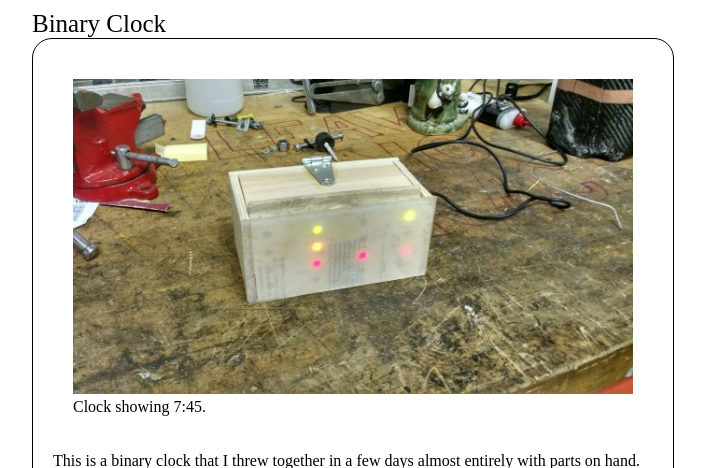
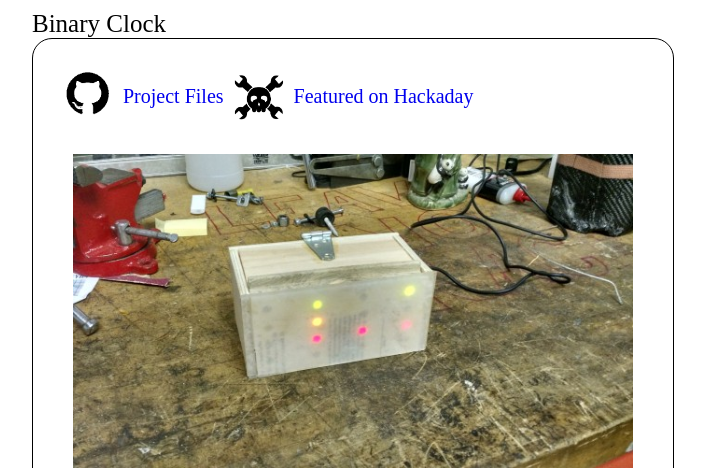
Before and after one commit to Evidlo/evidlo.github.io, a PHP site: page /projects/binaryclock in a window 1280 px wide. Shown: the top 468 px of the page, without its empty margins (287-992 px from the left). Run offline with PHP 8.4, Linux system fonts and the light colour scheme.

Commit message:
added project files and hackaday section

```diff
--- a/projects/binaryclock/index.php
+++ b/projects/binaryclock/index.php
@@ -6,6 +6,24 @@
 			<div class="simplebox">
 				<div class="title">Binary Clock</div>
 				<div class="body v">
+          <div class="project_head h">
+            <a  href="http://github.com/evidlo/binary_clock">
+            <div class="v vc">
+                <div class="h">
+                      <div><img src="/static/github.png"/></div>
+                      <div class="v vc">Project Files</div>
+                </div>
+            </div>
+            </a>
+            <a href="http://hackaday.com/2015/07/20/scrappy-rgb-binary-block-from-the-parts-bin/">
+            <div class="v vc">
+                <div class="h">
+                    <img src="/static/hackaday.png">
+                    <div class="v vc">Featured on Hackaday</div>
+                </div>
+            </div>
+            </a>
+            </div>
 					<div class="annotate">
 						<img src="lightfinal.jpg"/>
 						Clock showing 7:45.
--- a/static/fancy.css
+++ b/static/fancy.css
@@ -84,3 +84,18 @@ html,body {
 	margin: 0;
 	width: 100%;
 }
+
+
+/* Project Header */
+.project_head img {
+    height:50px;
+    width:50px;
+    margin:10px;
+}
+
+.project_head a{
+    text-decoration: none;
+}
+.project_head {
+    font-size: 20px;
+}
```
Also changed, not shown: projects/motorcontroller/index.php (+8 -0 lines), static/hackaday.png (added).
